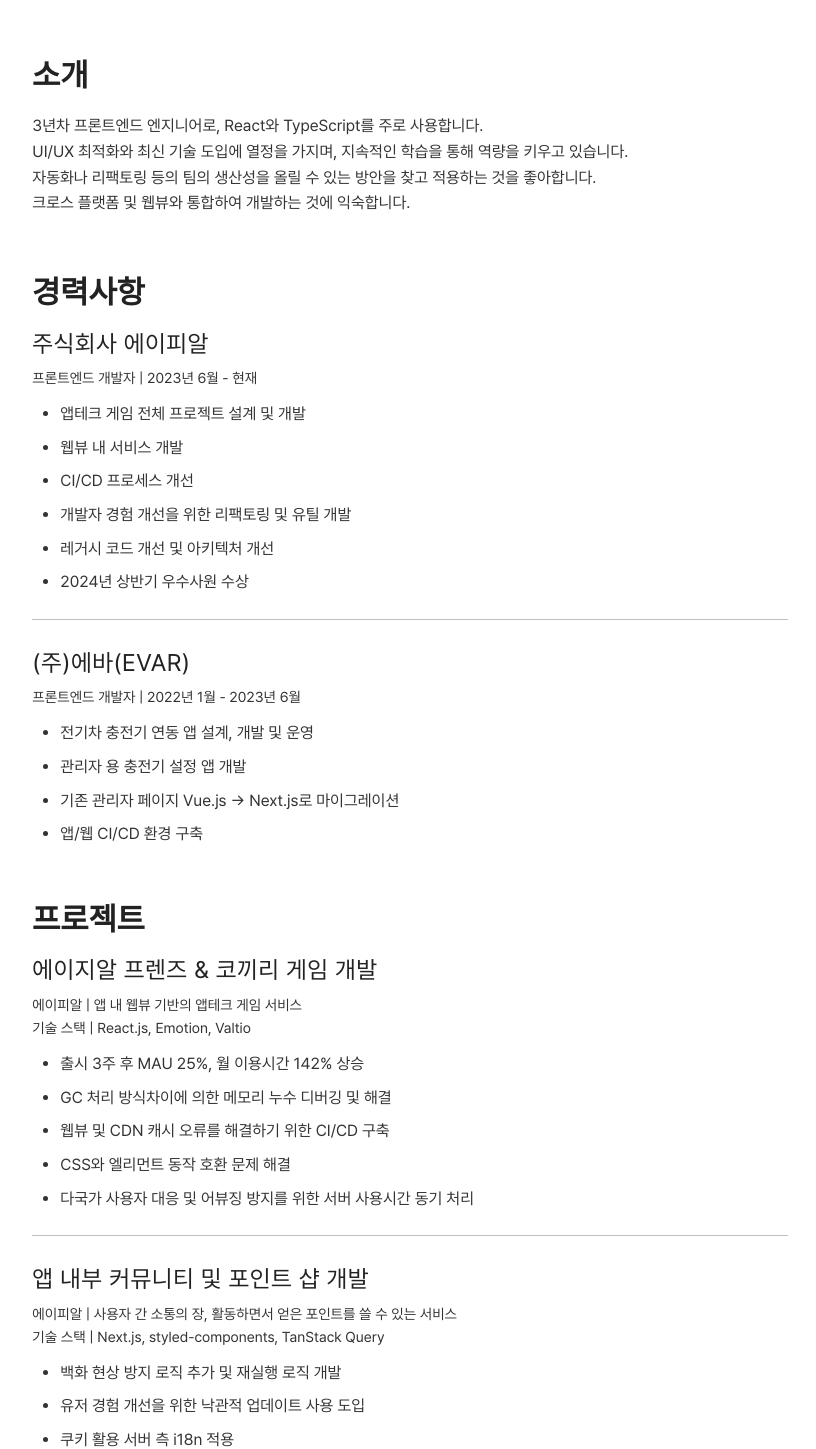
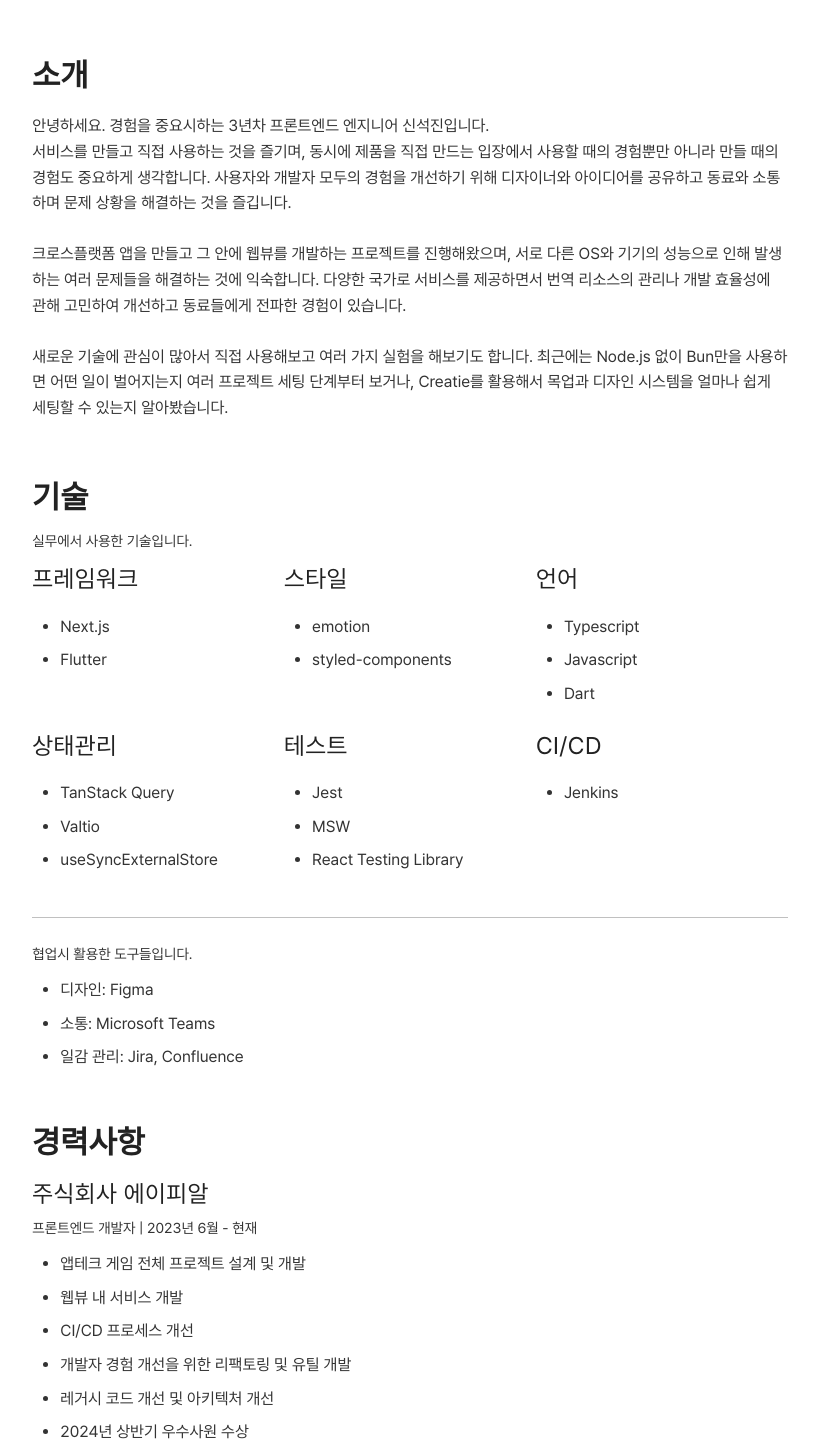
Before and after one commit to ssj9685/resume, a React (Vite) app: page / in a window 1280 px wide. Shown: the part 165-1614 px from the top of the page, without its empty margins (230-1046 px from the left). Built offline with nearby package versions, Linux system fonts and the light colour scheme.

Commit message:
v1.1.0: add skills and project details

```diff
--- a/package.json
+++ b/package.json
@@ -1,7 +1,7 @@
 {
   "name": "resume",
   "private": true,
-  "version": "1.0.0",
+  "version": "1.1.0",
   "type": "module",
   "scripts": {
     "dev": "vite",
--- a/src/App.tsx
+++ b/src/App.tsx
@@ -6,6 +6,8 @@ import List from "./components/List/List";
 import SubTitle from "./components/SubTitle/SubTitle";
 import { styles } from "./style";
 import Link from "./components/Link/Link";
+import Flex from "./components/Flex/Flex";
+import Gap from "./components/Gap/Gap";
 
 export default function Resume() {
   return (
@@ -35,14 +37,86 @@ export default function Resume() {
         </header>
         <Card title="소개">
           <p>
-            3년차 프론트엔드 엔지니어로, React와 TypeScript를 주로 사용합니다.
+            안녕하세요. 경험을 중요시하는 3년차 프론트엔드 엔지니어
+            신석진입니다.
             <br />
-            UI/UX 최적화와 최신 기술 도입에 열정을 가지며, 지속적인 학습을 통해
-            역량을 키우고 있습니다. <br />
-            자동화나 리팩토링 등의 팀의 생산성을 올릴 수 있는 방안을 찾고
-            적용하는 것을 좋아합니다. <br /> 크로스 플랫폼 및 웹뷰와 통합하여
-            개발하는 것에 익숙합니다.
+            서비스를 만들고 직접 사용하는 것을 즐기며, 동시에 제품을 직접 만드는
+            입장에서 사용할 때의 경험뿐만 아니라 만들 때의 경험도 중요하게
+            생각합니다. 사용자와 개발자 모두의 경험을 개선하기 위해 디자이너와
+            아이디어를 공유하고 동료와 소통하며 문제 상황을 해결하는 것을
+            즐깁니다.
+            <br />
+            <br />
+            크로스플랫폼 앱을 만들고 그 안에 웹뷰를 개발하는 프로젝트를
+            진행해왔으며, 서로 다른 OS와 기기의 성능으로 인해 발생하는 여러
+            문제들을 해결하는 것에 익숙합니다. 다양한 국가로 서비스를 제공하면서
+            번역 리소스의 관리나 개발 효율성에 관해 고민하여 개선하고 동료들에게
+            전파한 경험이 있습니다.
+            <br />
+            <br />
+            새로운 기술에 관심이 많아서 직접 사용해보고 여러 가지 실험을
+            해보기도 합니다. 최근에는 Node.js 없이 Bun만을 사용하면 어떤 일이
+            벌어지는지 여러 프로젝트 세팅 단계부터 보거나, Creatie를 활용해서
+            목업과 디자인 시스템을 얼마나 쉽게 세팅할 수 있는지 알아봤습니다.
           </p>
+        </Card>
+
+        <Card title="기술">
+          <Detail text="실무에서 사용한 기술입니다." />
+          <Gap type="vertical" size={8} />
+          <div
+            className={css`
+              display: grid;
+              grid-template-columns: repeat(3, 1fr);
+
+              @media screen and (max-width: 425px) {
+                grid-template-columns: repeat(2, 1fr);
+              }
+
+              @media screen and (max-width: 375px) {
+                display: grid;
+                overflow: auto;
+                grid-template-rows: 1fr;
+                grid-template-columns: 1fr;
+              }
+            `}
+          >
+            <Flex direction="column">
+              <SubTitle text="프레임워크" />
+              <List contents={["Next.js", "Flutter"]} />
+            </Flex>
+            <Flex direction="column">
+              <SubTitle text="스타일" />
+              <List contents={["emotion", "styled-components"]} />
+            </Flex>
+            <Flex direction="column">
+              <SubTitle text="언어" />
+              <List contents={["Typescript", "Javascript", "Dart"]} />
+            </Flex>
+            <Flex direction="column">
+              <SubTitle text="상태관리" />
+              <List
+                contents={["TanStack Query", "Valtio", "useSyncExternalStore"]}
+              />
+            </Flex>
+            <Flex direction="column">
+              <SubTitle text="테스트" />
+              <List contents={["Jest", "MSW", "React Testing Library"]} />
+            </Flex>
+            <Flex direction="column">
+              <SubTitle text="CI/CD" />
+              <List contents={["Jenkins"]} />
+            </Flex>
+          </div>
+          <Divider type="horizontal" />
+          <Detail text="협업시 활용한 도구들입니다." />
+          <List
+            contents={[
+              "디자인: Figma",
+              "소통: Microsoft Teams",
+              "일감 관리: Jira, Confluence",
+            ]}
+          />
         </Card>
 
         <Card title="경력사항">
@@ -71,17 +145,22 @@ export default function Resume() {
           />
         </Card>
 
-        <Card title="프로젝트">
+        <Card
+          title="프로젝트"
+          className={css`
+            page-break-before: always;
+          `}
+        >
           <SubTitle text="에이지알 프렌즈 & 코끼리 게임 개발" />
           <Detail text="에이피알 | 앱 내 웹뷰 기반의 앱테크 게임 서비스" />
           <Detail text="기술 스택 | React.js, Emotion, Valtio" />
           <List
             contents={[
               "출시 3주 후 MAU 25%, 월 이용시간 142% 상승",
-              "GC 처리 방식차이에 의한 메모리 누수 디버깅 및 해결",
-              "웹뷰 및 CDN 캐시 오류를 해결하기 위한 CI/CD 구축",
-              "CSS와 엘리먼트 동작 호환 문제 해결",
-              "다국가 사용자 대응 및 어뷰징 방지를 위한 서버 사용시간 동기 처리",
+              "WebView 안에 Canvas 기반으로 만들어진 게임에서 새로운 게임을 시작할 때마다 기기가 점점 뜨거워지고 앱이 느려지는 현상 발생\n->휴대폰 기종별 GC가 다르게 동작하는 것을 파악하여 DOM 객체들과 사운드 객체들이 GC 되지 않는 것을 싱글톤 패턴을 도입하여 해결",
+              "정적 배포 이후 게임에 접속하지 못하는 유저들이 발생\n-> 원인은 앱내의 웹뷰 자체 캐싱과 CDN 캐싱 무효화 오류로 인한 javascript 불일치\n-> Cloudfront function 및 KeyValueStore와 쿠키를 사용하여 새로운 값을 받을 수 있도록 CI/CD 구축",
+              "개발자가 먼저 이슈를 트레킹하지 못하고 CS를 통해 문제를 접수하는 구조\n-> Sentry를 도입하고 리플레이 기능을 활용, 사용자 식별값과 배포 버전별 정보를 추가하여 트레킹",
+              "구형 아이폰에서 스타일이 제대로 반영되지 않거나 Input에 Buffer가 남아있는 문제\n-> fit-content 등의 CSS를 대체하고 Input의 경우 focus를 전환 시키도록 컴포넌트를 설계",
             ]}
           />
           <Divider type="horizontal" />
@@ -90,11 +169,12 @@ export default function Resume() {
           <Detail text="기술 스택 | Next.js, styled-components, TanStack Query" />
           <List
             contents={[
-              "백화 현상 방지 로직 추가 및 재실행 로직 개발",
-              "유저 경험 개선을 위한 낙관적 업데이트 사용 도입",
-              "쿠키 활용 서버 측 i18n 적용",
-              "기존 코드 유지보수 및 리팩토링",
-              "테스트 코드 유지보수 및 테스트 편의성 함수 개발",
+              "유닛 테스트 작성시 항상 GET 요청에 대한 모킹이 들어가는 코드가 반복됨\n-> MSW를 도입하여 모킹 코드를 제거하고 테스트 작성하여 개발 경험을 개선",
+              "사용자가 페이지를 방문한 이후 글자가 번역되며 깜빡이는 현상 발생\n -> 쿠키를 활용한 서버 측 i18n을 적용하여 문제 해결",
+              "Jest를 통한 단위 테스트 중 다국어와 관련된 테스트에 언어별 중복을 확인\n-> i18n 키 값을 활용한 유틸을 제작하여 코드 중복 제거",
+              "좋아요나 장바구니와 같은 버튼을 누른후 변화가 느린 문제\n-> 유저 경험 개선을 위한 TanStack Query에 낙관적 업데이트 사용 도입",
+              "로딩 후 레이아웃 시프트로 사용자들이 원하는 곳을 누르지 못하는 문제 발생\n-> SSR에서 내려줄 때 스켈레톤을 적용하여 해결",
+              "사용자가 일정 시간 이상 앱을 백그라운드에 두거나 메모리가 부족해지면 백화현상으로 서비스를 이용할 수 없음\n-> 한번에 많은 양의 데이터를 받지 않도록 로직을 수정하고 앱쪽에서 예외 발생시 재실행하는 로직 개발",
             ]}
           />
           <Divider type="horizontal" />
@@ -103,26 +183,23 @@ export default function Resume() {
           <Detail text="기술 스택 | React.js, styled-components, TanStack Query" />
           <List
             contents={[
-              "표 생성마다 써야하는 코드를 130->19줄로 단축하도록 리팩토링 진행",
-              "모달, 토스트 생성할 때마다 불필요한 코드가 생기지 않도록 유틸 개발",
+              "매번 테이블을 생성하기 위한 보일러 플레이트들을 산개된 페이지에서 복사 붙여넣기하여 비효율 발생\n-> 데이터 패칭, 정렬등의 정보를 매개변수로 넘기는 훅을 생성하여 리팩토링\n-> 표 생성마다 써야하는 코드를 130->19줄로 단축하여 개발 경험 개선",
+              "FFMpeg.wasm을 사용하여 서버 없이 썸네일과 미리보기 영상을 만듬\n-> 서버 자원 및 개발 인력을 최소화",
+              "모달, 토스트 생성할 때마다 상태 관리를 위해 불필요한 코드가 생기지 않도록 유틸 개발",
               "유지보수 되지 않는 CRA에서 Vite로 마이그레이션",
             ]}
           />
-          <Divider
-            type="horizontal"
-            className={css`
-              page-break-after: always;
-            `}
-          />
+          <Divider type="horizontal" />
           <SubTitle text="전기차 충전기 연동 앱 개발 및 운영" />
           <Detail text="에바 | 충전기 정보 확인 및 원격 충전 시작이 가능한 앱" />
           <Detail text="기술 스택 | Flutter, GetX" />
           <List
             contents={[
-              "앱이 없던 환경에서 AOS, iOS, Web 3개의 플랫폼에 출시 및 유지보수",
-              "서브모듈 활용 Core 로직 분리 후 UI 커스텀 기능 타사에 제공",
-              "Flutter Web을 지원하지 않던 결제모듈 사용을 위한 유틸 개발",
-              "Fastlane을 활용한 앱 CI/CD 구축",
+              "앱 개발자가 없고 앱이 없던 환경에서 AOS, iOS, Web 3개의 플랫폼에 2달 이내에 출시해야하는 상황\n-> Flutter를 기술스택으로선정하고 코드 베이스 하나로 성공적으로 배포\n-> 앱 출시 후 사용자 수 0->1000명 확보",
+              "개발에 주어진 시간이 길지 않고 앱스토어에 심사를 수동으로 올리는 시간적 비효율 발생\n->Fastlane을 활용하여 CI/CD를 구축\n-> 심사부터 출시까지 자동화하여 배포에 들어가는 시간을 0으로 함",
+              "앱에서만 호환되던 라이브러리를 웹에서도 사용해야하는 상황\n-> Javascript interoperability를 사용하여 인터페이스를 설계하여 사용",
+              "터치하여 원하는 위치에 초점을 맞춰야하는 기능을 개발해야하는데 Flutter CameraX에서 지원을 안하는 상황\n-> Swift, Kotlin 네이티브로 구현되어 있는 부분을 참고하여 네이티브 모듈 형태로 개발",
+              "서브모듈 활용 주요 로직 분리 후 UI 커스텀 기능 타사에 제공",
             ]}
           />
           <Divider type="horizontal" />
--- /dev/null
+++ b/src/components/Flex/Flex.tsx
@@ -0,0 +1,26 @@
+import { css } from "@emotion/css";
+import { ComponentProps, CSSProperties, ReactNode } from "react";
+
+const styles = {
+  flex: (props: ComponentProps<typeof Flex>) => css`
+    display: flex;
+    flex-direction: ${props.direction};
+    place-content: ${props.mainAlign};
+    place-items: ${props.crossAlign};
+    gap: ${props.gap}px;
+    flex: ${props.flex};
+    flex-wrap: ${props.wrap ? "wrap" : ""};
+  `,
+};
+
+export default function Flex(props: {
+  direction?: CSSProperties["flexDirection"];
+  mainAlign?: CSSProperties["justifyContent"];
+  crossAlign?: CSSProperties["alignItems"];
+  flex?: CSSProperties["flex"];
+  gap?: number;
+  wrap?: boolean;
+  children: ReactNode;
+}) {
+  return <div className={styles.flex(props)}>{props.children}</div>;
+}
--- /dev/null
+++ b/src/components/Gap/Gap.tsx
@@ -0,0 +1,21 @@
+import { css } from "@emotion/css";
+
+const styles = {
+  vertical: (size: number) => css`
+    display: block;
+    height: ${size}px;
+  `,
+  horizontal: (size: number) => css`
+    display: inline-block;
+    width: ${size}px;
+  `,
+} as const;
+
+export default function Gap(props: {
+  type: "vertical" | "horizontal";
+  size: number;
+}) {
+  const { type, size } = props;
+
+  return <div className={styles[type](size)} />;
+}
--- a/src/components/List/List.tsx
+++ b/src/components/List/List.tsx
@@ -6,8 +6,8 @@ export default function List(props: { contents: ReactNode[] }) {
 
   return (
     <ul className={listStyle.list}>
-      {contents.map((content) => (
-        <li key={content?.toString()}>{content}</li>
+      {contents.map((content, index) => (
+        <li key={index}>{content}</li>
       ))}
     </ul>
   );
--- a/src/style.ts
+++ b/src/style.ts
@@ -213,6 +213,7 @@ export const styles = {
       src: url("/resume/Pretendard.woff") format("woff");
       font-weight: 400;
       font-style: normal;
+      font-display: swap;
     }
   `,
 };
```
Also changed, not shown: src/components/Grid/Grid.tsx (added, +25 -0 lines).
